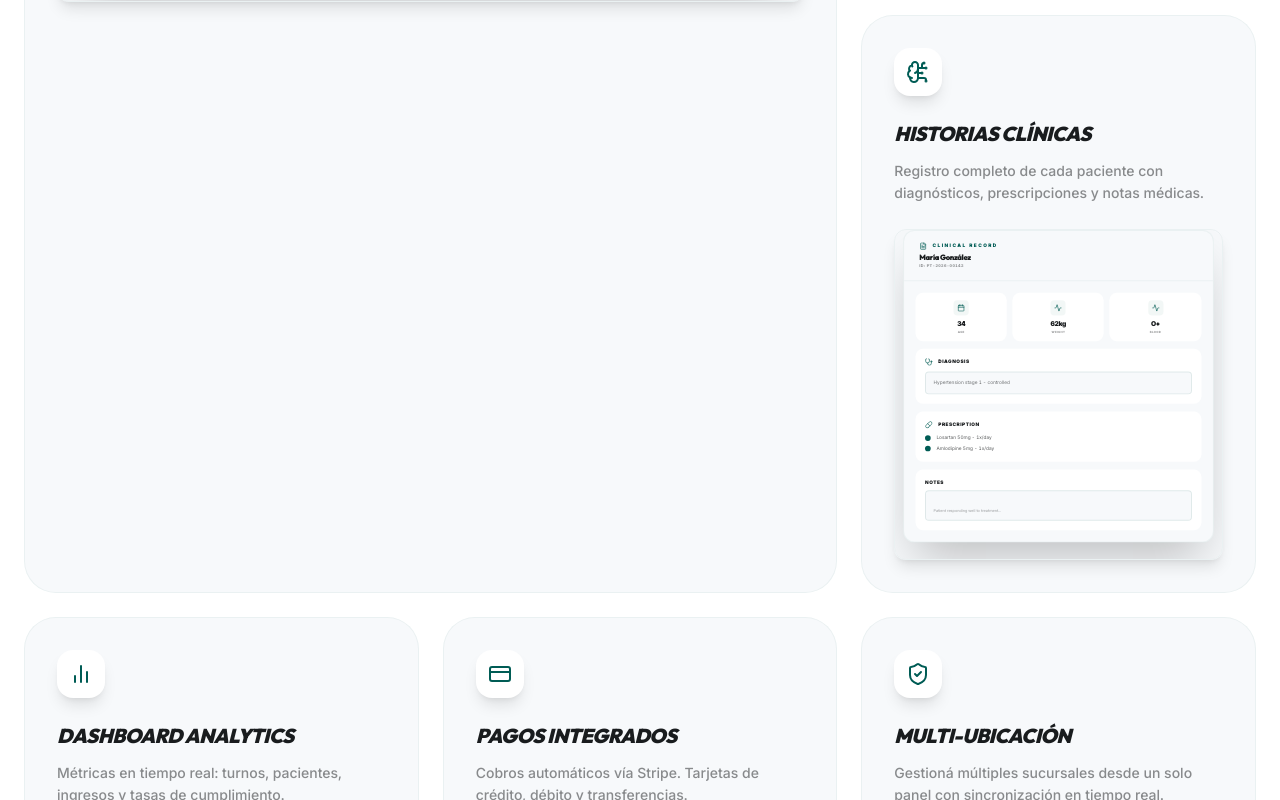
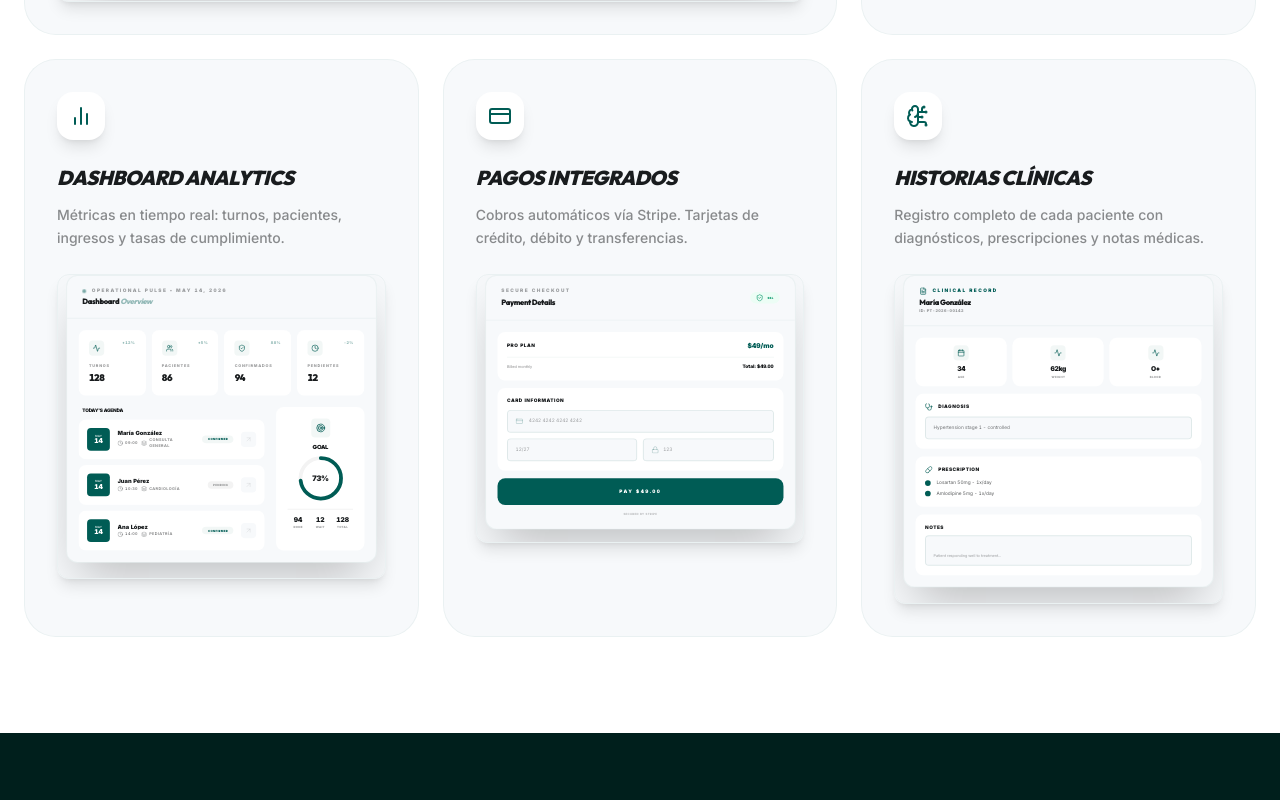
Before and after one commit to H3rC4/SchedAssist, a Next.js app: page / in a window 1280 px wide. Shown: the part 3220-4020 px from the top of the page. Built offline with nearby package versions, Linux system fonts and the light colour scheme; no server answers.

Commit message:
style(landing): refine features grid layout and remove Multi-ubicación

```diff
--- a/src/components/landing/LandingFeatures.tsx
+++ b/src/components/landing/LandingFeatures.tsx
@@ -28,20 +28,13 @@ export function LandingFeatures() {
       desc: 'Vista semanal con todos los turnos organizados por profesional. Colores por estado y arrastre para reprogramar.',
       icon: BarChart3,
       preview: <CalendarPreview />,
-      className: 'md:col-span-8 md:row-span-2',
+      className: 'md:col-span-8',
     },
     {
       title: 'WhatsApp AI',
       desc: 'Confirmaciones automáticas, recordatorios y cancelaciones vía WhatsApp sin intervención humana.',
       icon: MessageCircle,
       preview: <WhatsAppPreview />,
-      className: 'md:col-span-4',
-    },
-    {
-      title: 'Historias Clínicas',
-      desc: 'Registro completo de cada paciente con diagnósticos, prescripciones y notas médicas.',
-      icon: BrainCircuit,
-      preview: <ClinicalRecordPreview />,
       className: 'md:col-span-4',
     },
     {
@@ -59,10 +52,10 @@ export function LandingFeatures() {
       className: 'md:col-span-4',
     },
     {
-      title: 'Multi-ubicación',
-      desc: 'Gestioná múltiples sucursales desde un solo panel con sincronización en tiempo real.',
-      icon: ShieldCheck,
-      preview: null,
+      title: 'Historias Clínicas',
+      desc: 'Registro completo de cada paciente con diagnósticos, prescripciones y notas médicas.',
+      icon: BrainCircuit,
+      preview: <ClinicalRecordPreview />,
       className: 'md:col-span-4',
     },
   ];
```
Also changed, not shown: 1 other file (tests, documents, lock files or other folders).
